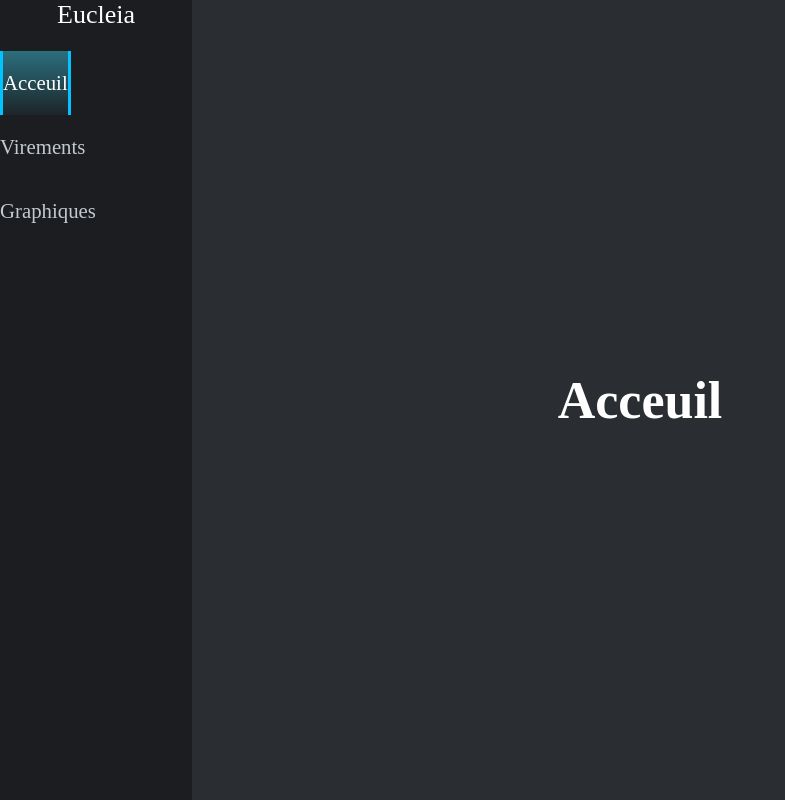
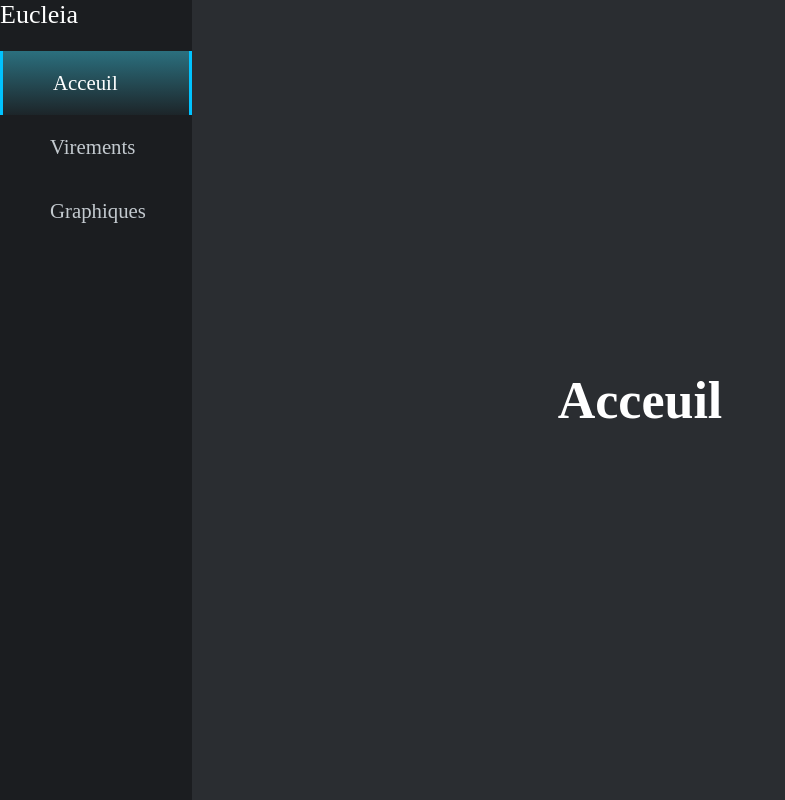
Before and after one commit to Thomas-Zorroche/Eucleia, a React (Create React App) app: page / in a window 1280 px wide. Shown: the whole page, without its empty margins (0-785 px from the left). Built offline with nearby package versions, Linux system fonts and the light colour scheme.

Commit message:
fix css menu buttons

```diff
--- a/src/App.css
+++ b/src/App.css
@@ -1,5 +1,4 @@
 .App {
-  text-align: center;
   font-family: 'Ubuntu';
 
   background-color: var(--grey);
@@ -14,6 +13,7 @@
 
 a:link
 {
+  width: 100%;
 	color:white;
 	text-decoration: none;
 }
--- a/src/style/component.css
+++ b/src/style/component.css
@@ -34,7 +34,7 @@
 #MenuBar li {
   width: 100%;
   box-sizing: border-box;
-  padding: 20px 0px 20px 0px;
+  padding: 20px 0px 20px 50px;
   cursor: pointer;
 }
 
```
